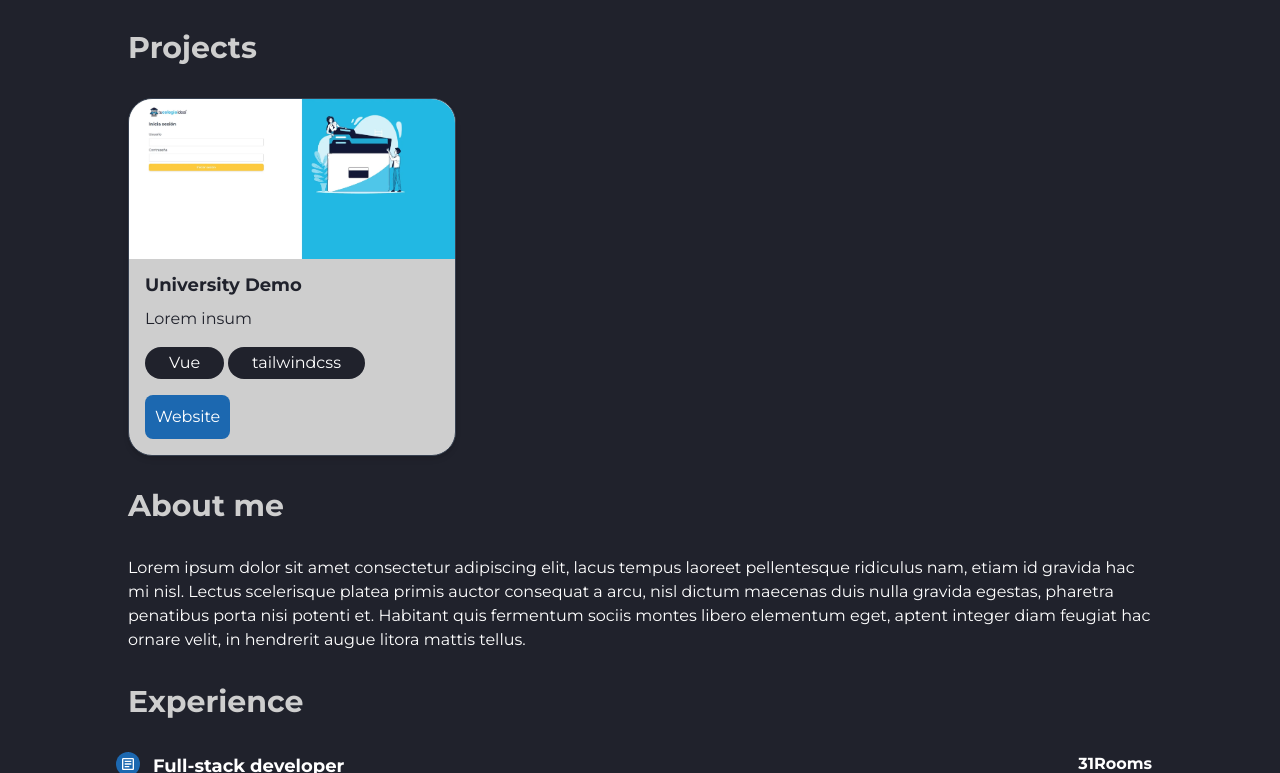
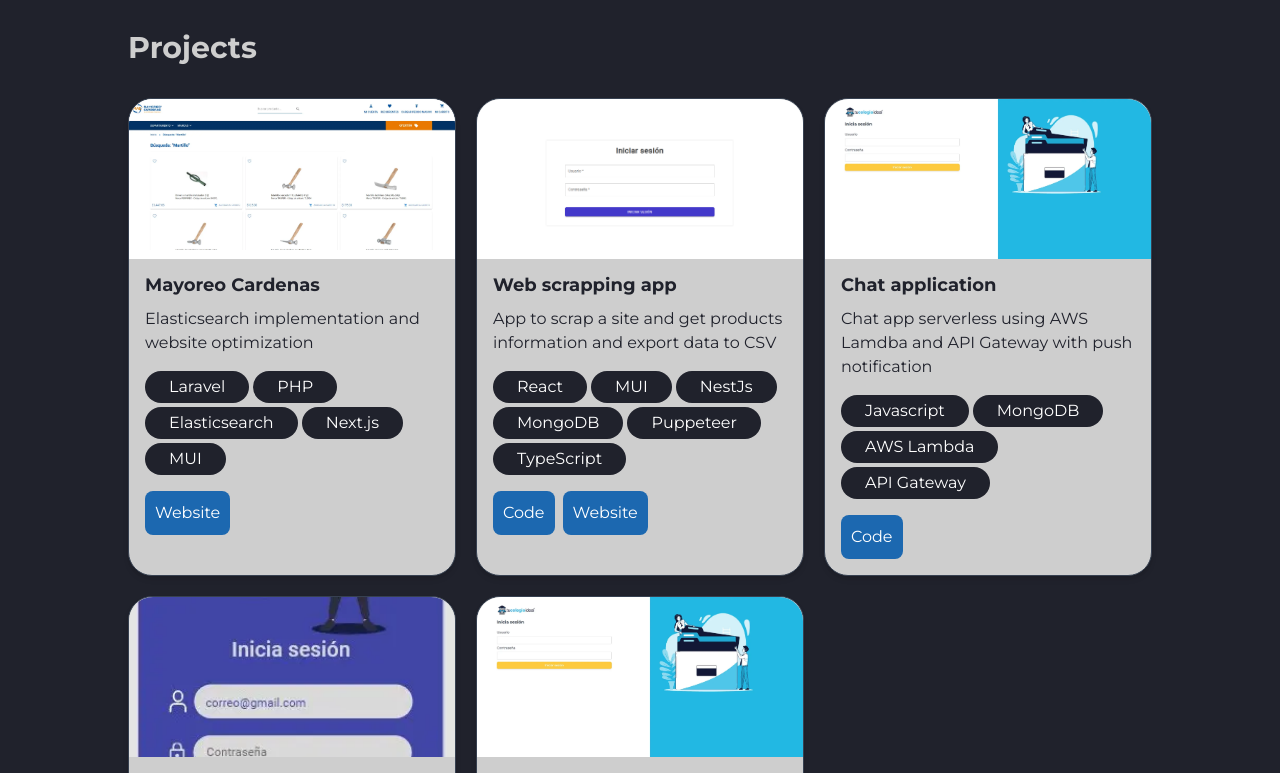
Before and after one commit to adriancosme/portfolio, a Next.js app: page / in a window 1280 px wide. Shown: the part 407-1180 px from the top of the page. Built offline with nearby package versions, Linux system fonts and the light colour scheme.

Commit message:
feat: add data to index page

```diff
--- a/src/pages/index.tsx
+++ b/src/pages/index.tsx
@@ -8,6 +8,9 @@ import Link from "next/link";
 import { AiFillGithub, AiOutlineMail, AiOutlineWhatsApp } from "react-icons/ai";
 import { FaLinkedinIn } from "react-icons/fa";
 import ExperienceData from "./../data/experience.data.json";
+import AboutMe from "../data/about.data.json";
+import ProjectsData from "../data/projects.data.json";
+
 export default function Home() {
   return (
     <>
@@ -61,28 +64,24 @@ export default function Home() {
         </section>
         <SectionComponent id="projects" title="Projects">
           <div className="grid grid-cols-12 gap-5 mt-8">
-            <Card
-              title="University Demo"
-              image="/university-demo.webp"
-              altImage="university-demo"
-              bodyText="Lorem insum"
-              hasLiveDemo={true}
-              liveDemoUrl={"/"}
-              repository={"/"}
-              technologies={["Vue", "tailwindcss"]}
-            />
+            {ProjectsData.map((project, index) => (
+              <Card
+                key={index}
+                title={project.title}
+                image={project.image}
+                altImage={project.title}
+                bodyText={project.description}
+                hasLiveDemo={project.hasLiveDemo}
+                liveDemoUrl={project.demoUrl}
+                hasRepository={project.hasRepository}
+                repository={project.repository}
+                technologies={project.stack}
+              />
+            ))}
           </div>
         </SectionComponent>
         <SectionComponent id="about-me" title="About me">
-          <p className="mt-8 text-white">
-            Lorem ipsum dolor sit amet consectetur adipiscing elit, lacus tempus
-            laoreet pellentesque ridiculus nam, etiam id gravida hac mi nisl.
-            Lectus scelerisque platea primis auctor consequat a arcu, nisl
-            dictum maecenas duis nulla gravida egestas, pharetra penatibus porta
-            nisi potenti et. Habitant quis fermentum sociis montes libero
-            elementum eget, aptent integer diam feugiat hac ornare velit, in
-            hendrerit augue litora mattis tellus.
-          </p>
+          <p className="mt-8 text-white">{AboutMe.text}</p>
         </SectionComponent>
         <SectionComponent id="experience" title="Experience">
           <Experience data={ExperienceData} />
```
